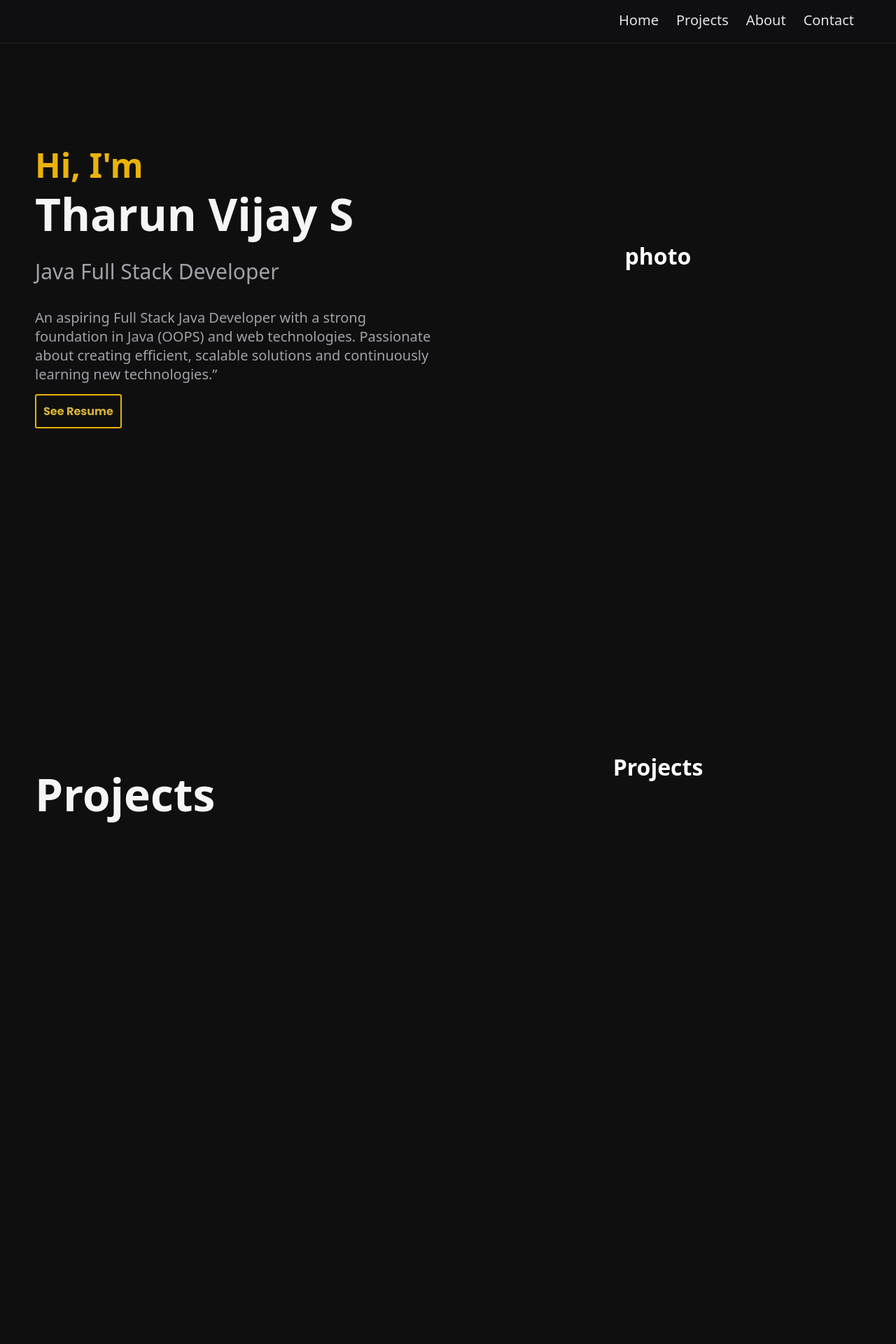
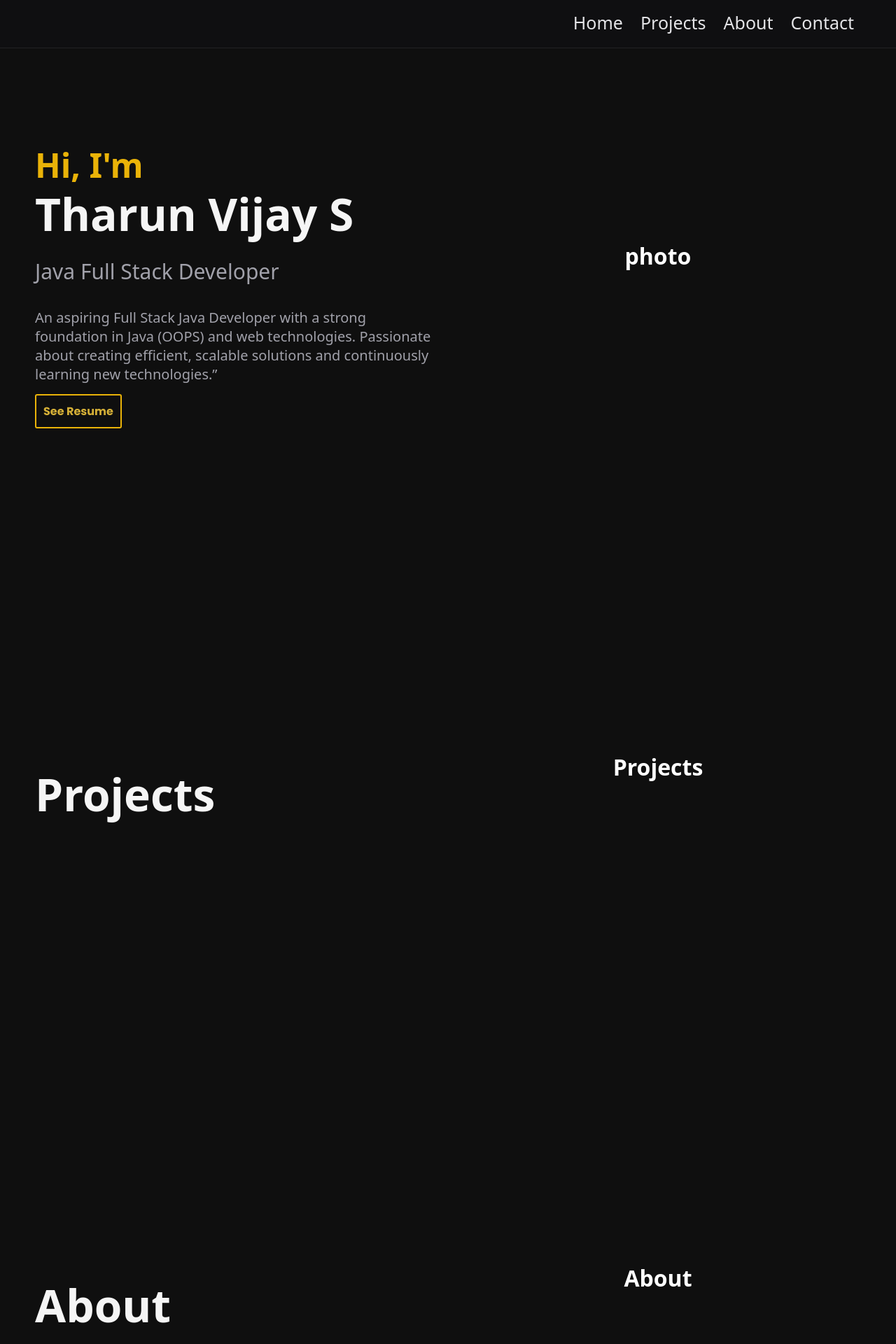
Before and after one commit to TharunVijai/portfolio-web, a React (Vite) app: page / in a window 1280 px wide. Shown: the top 1920 px of the page at 70% size. Before the commit the page ends 1460 px from the top, so only its background shows below. Built offline with nearby package versions, Linux system fonts and the light colour scheme.

Commit message:
fixed top

```diff
--- a/src/App.jsx
+++ b/src/App.jsx
@@ -4,6 +4,7 @@ import Hero from './Components/Hero'
 
 import './App.css'
 import Projects from './Components/Projects'
+import About from './Components/About'
 
 function App() {
   const [count, setCount] = useState(0)
@@ -13,6 +14,7 @@ function App() {
       <Navbar />
       <Hero />
       <Projects />
+      <About />
     </>
   )
 }
--- /dev/null
+++ b/src/Components/About.jsx
@@ -0,0 +1,17 @@
+
+const About = () => {
+  return (
+    <>
+        <div className='hero' id="projects">
+            <div className='heroContent'>
+                <h1>About</h1>
+            </div>
+            <div className='heroPhoto'>
+              <h1>About</h1>
+            </div>
+        </div>
+    </>
+  )
+}
+
+export default About
--- a/src/Components/Navbar.css
+++ b/src/Components/Navbar.css
@@ -28,7 +28,7 @@ nav a {
   position: relative;
   text-decoration: none;
   color: #e4e4e7;
-  font-size: 20px;
+  font-size: 25px;
   padding-bottom: 4px;
   transition: color 0.3s ease;
 }
```
